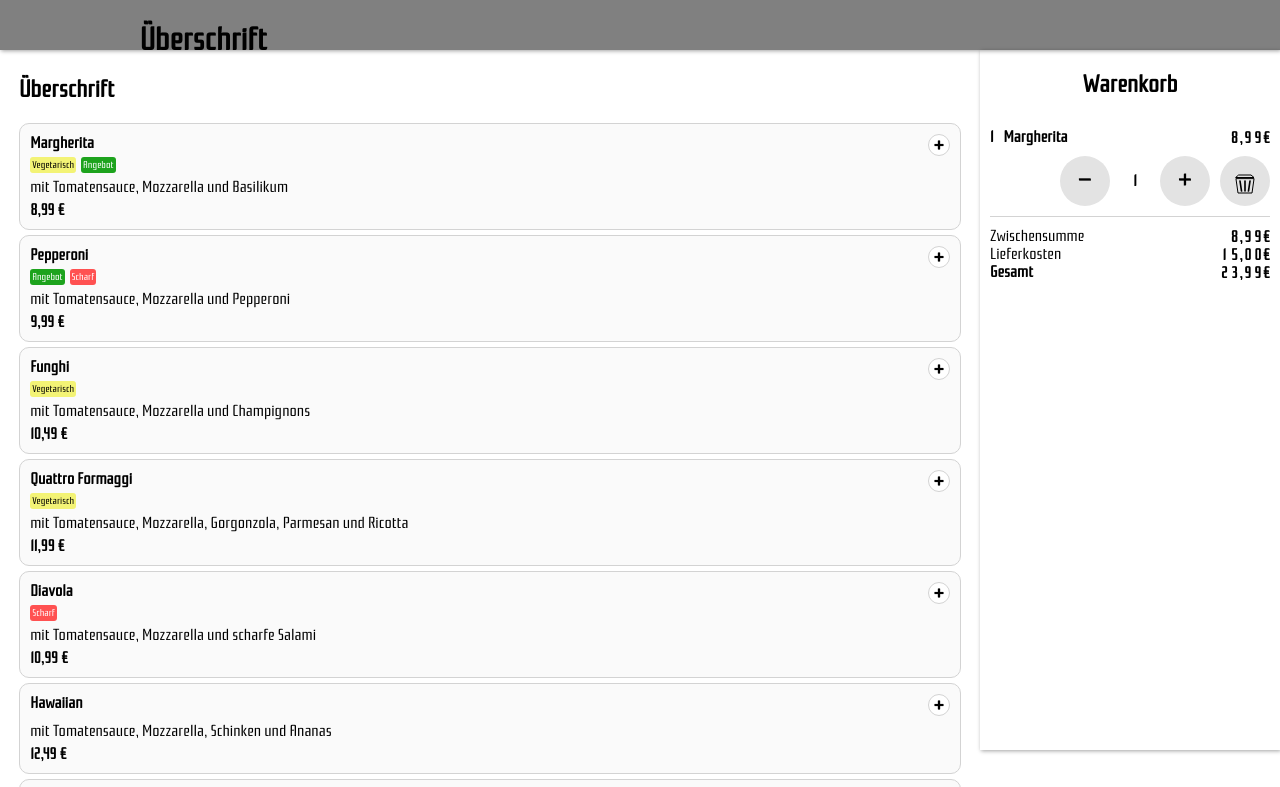
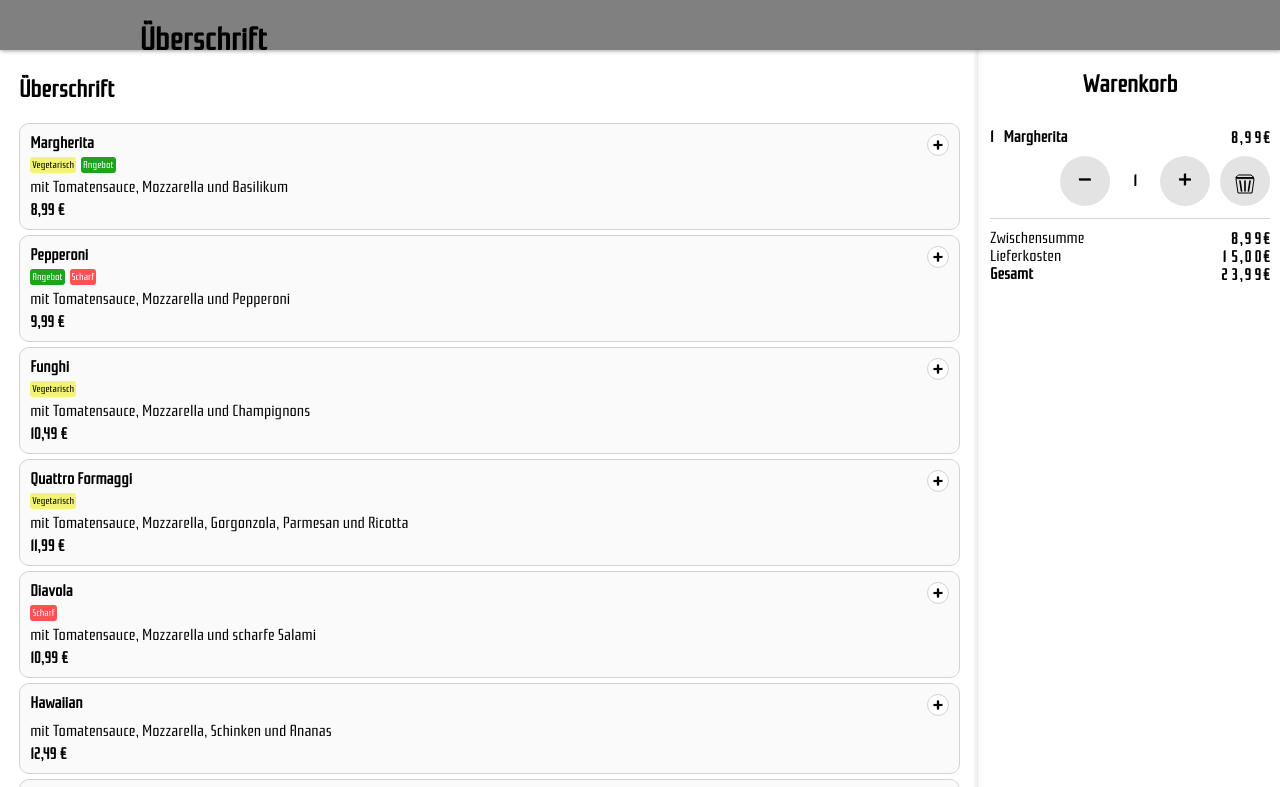
Before and after one commit to BelaSchrammDev/DA_liferandoclone, a plain HTML site: page index.html in a window 1280 px wide. Both pictures are taken after a click on the element 490 px from the left and 176 px from the top of the page. Shown: the top 787 px of the page. Drawn offline with Linux system fonts and the light colour scheme.

Commit message:
improving basket

```diff
--- a/css/main.css
+++ b/css/main.css
@@ -20,6 +20,7 @@
     --main_section_width: calc(100% - (var(--padding_left_right)*2));
 
     --basket_height: calc(100vh - var(--footer_min_height));
+    --basket_item_height: 100px;
 
     --responsiv: false;
 }
--- a/css/style.css
+++ b/css/style.css
@@ -41,6 +41,13 @@
     font-size: 10px;
 }
 
+.vertical_line {
+    align-self: stretch;
+    width: 1px;
+    box-shadow: -2px -1px 4px 0px rgba(0, 0, 0, 0.37);
+    ;
+}
+
 .basket {
     position: sticky;
     top: 0;
@@ -49,7 +56,6 @@
     height: var(--basket_height);
     width: 300px;
     min-width: 300px;
-    box-shadow: 1px 1px 4px 0px rgba(0, 0, 0, 0.37);
 }
 
 .basket_list {
@@ -64,11 +70,12 @@
 
 .basket_item {
     overflow: hidden;
-    max-height: 200px;
-    min-height: 98px;
+    height: var(--basket_item_height);
+    min-height: var(--basket_item_height);
     display: flex;
     border-bottom: 1px solid lightgray;
-    transition: max-height 300ms ease-in-out,
+    transition: height 300ms ease-in-out,
+        min-height 300ms ease-in-out,
         border-bottom 300ms ease-in-out;
 }
 
--- a/index.html
+++ b/index.html
@@ -34,6 +34,8 @@
             </div>
         </section>
 
+        <div class="vertical_line"></div>
+
         <div id="basket" class="flex_c_jfs_ast basket">
             <h2 class="font_xce">Warenkorb</h2>
             <div id="basket_list" class="flex_c_jfs_ast basket_list">
--- a/js/basket.js
+++ b/js/basket.js
@@ -86,7 +86,7 @@ function updateBasketItem(pizzaID) {
 
 function deleteFromBasket(pizzaID) {
     const basketItem = document.getElementById('basketitem_' + pizzaID);
-    basketItem.style = `min-height: 0; max-height: 0; border-bottom: 0px solid rgba(0,0,0,0);`;
+    basketItem.style = `min-height: 0; height: 0; border-bottom: 0px solid rgba(0,0,0,0);`;
     setTimeout(() => { basketItem.remove(); }, 600);
     delete basket[pizzaID];
     renderSummarySection();
```
